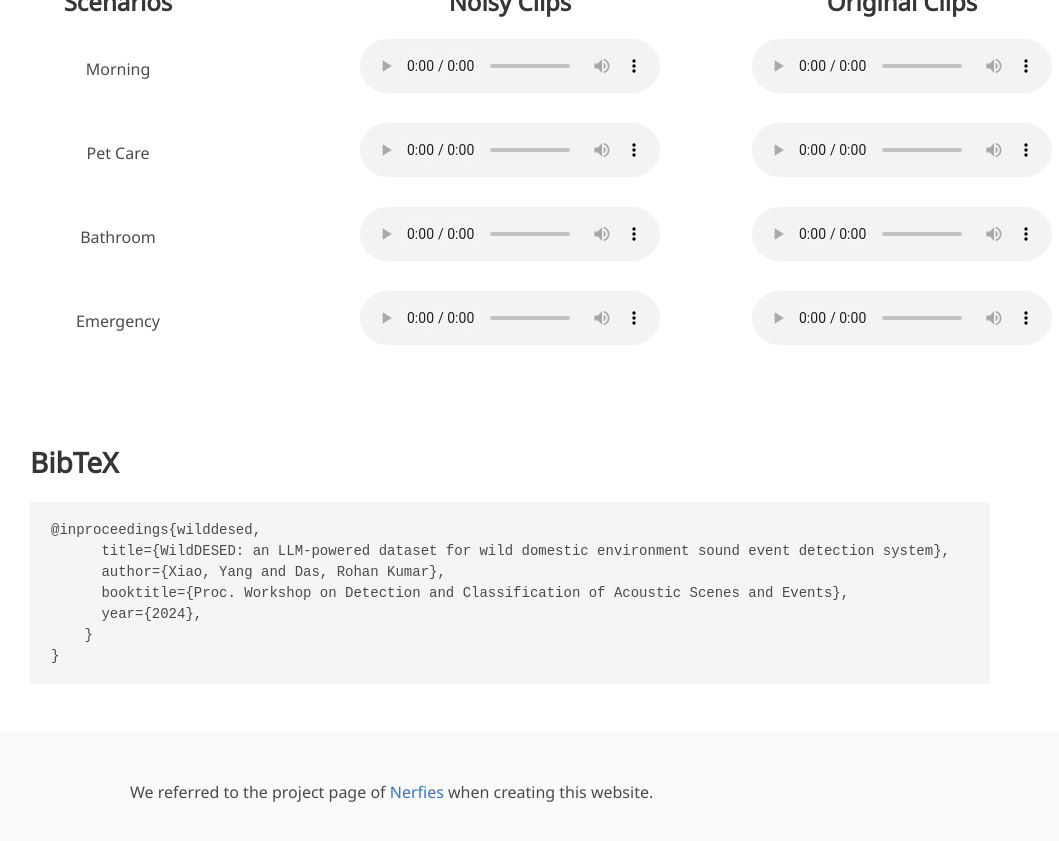
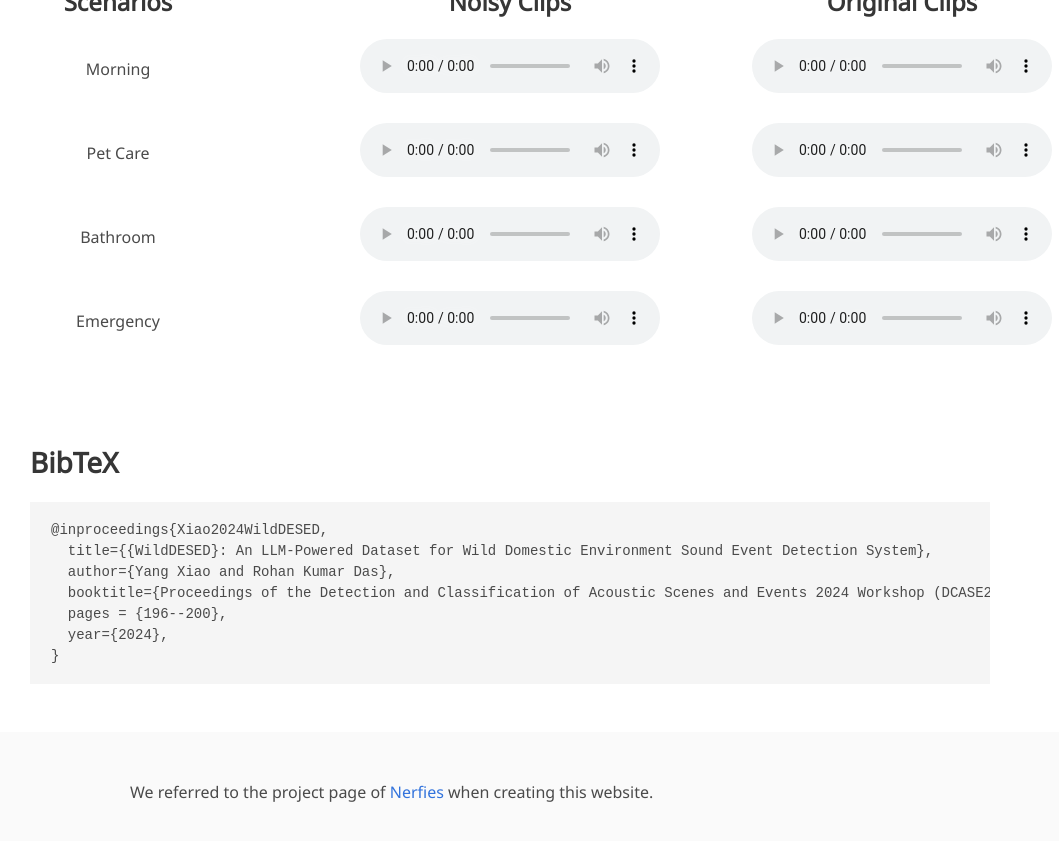
Before and after one commit to swagshaw/swagshaw.github.io, a Jekyll site: the page projects/WILDDESED.html, which Jekyll copies as it is, in a window 1280 px wide and 900 px high, scrolled down 2159 px. Shown: the top 841 px of the window, without its empty margins (130-1189 px from the left). Built offline with Jekyll 4.4.1, drawn with Linux system fonts in a browser that asks for light colours; nearby versions of some CDN libraries; some web fonts are replaced; library files that are not in the unit come from our copies; a style sheet for code colours, icons or effects is not loaded.

Commit message:
Update WILDDESED.html

```diff
--- a/projects/WILDDESED.html
+++ b/projects/WILDDESED.html
@@ -289,13 +289,14 @@
 <section class="section" id="BibTeX">
   <div class="container is-max-desktop content">
     <h2 class="title">BibTeX</h2>
-    <pre><code>@inproceedings{wilddesed,
-      title={WildDESED: an LLM-powered dataset for wild domestic environment sound event detection system},
-      author={Xiao, Yang and Das, Rohan Kumar},
-      booktitle={Proc. Workshop on Detection and Classification of Acoustic Scenes and Events},
-      year={2024},
-    }
-}</code></pre>
+    <pre><code>@inproceedings{Xiao2024WildDESED,
+  title={{WildDESED}: An LLM-Powered Dataset for Wild Domestic Environment Sound Event Detection System},
+  author={Yang Xiao and Rohan Kumar Das},
+  booktitle={Proceedings of the Detection and Classification of Acoustic Scenes and Events 2024 Workshop (DCASE2024)},
+  pages = {196--200},
+  year={2024},
+}
+</code></pre>
   </div>
 </section>
 
```
